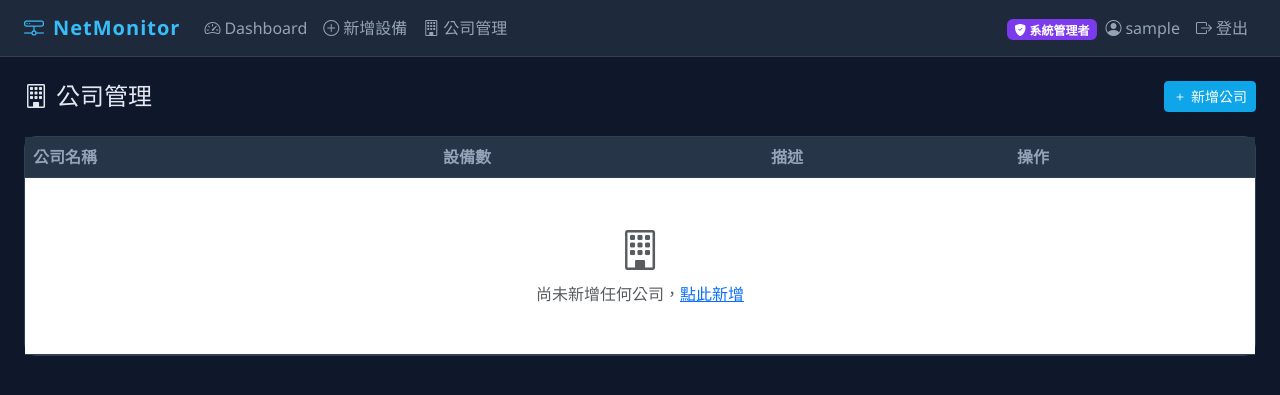
After one commit to syuming/nodeguard, a Django app: page /company/ in a window 1280 px wide. The commit adds this page. Shown: the top 395 px of the page. Run offline with Django 5.2, Linux system fonts and the light colour scheme; the visitor is signed in with stand-in values (Sample User, id 1); data comes from the database, SQL or seed files in the repository; data that the repository does not hold is empty.

Commit message:
feat: 新增公司管理頁面（僅系統管理者可見）
- forms.py：新增 CompanyForm
- views.py：新增 company_list / company_add / company_edit / company_delete
- urls.py：新增 /company/ 路由
- company_list.html：公司列表（含設備數、編輯、刪除）
- company_form.html：新增／編輯公司表單
- base.html：admin 角色才顯示「公司管理」導覽連結

Co-Authored-By: Claude Sonnet 4.6 <noreply@anthropic.com>

```diff
--- a/monitor/templates/monitor/base.html
+++ b/monitor/templates/monitor/base.html
@@ -53,7 +53,9 @@
       <ul class="navbar-nav me-auto">
         <li class="nav-item"><a class="nav-link" href="/"><i class="bi bi-speedometer2 me-1"></i>Dashboard</a></li>
         <li class="nav-item"><a class="nav-link" href="/device/add/"><i class="bi bi-plus-circle me-1"></i>新增設備</a></li>
-        <li class="nav-item"><a class="nav-link" href="/admin/"><i class="bi bi-tools me-1"></i>Admin</a></li>
+        {% if user.is_authenticated and user.profile.role == "admin" %}
+        <li class="nav-item"><a class="nav-link" href="/company/"><i class="bi bi-building me-1"></i>公司管理</a></li>
+        {% endif %}
       </ul>
       <ul class="navbar-nav">
         {% if user.is_authenticated %}
--- /dev/null
+++ b/monitor/templates/monitor/company_list.html
@@ -0,0 +1,58 @@
+{% extends "monitor/base.html" %}
+{% block title %}公司管理 - NetMonitor{% endblock %}
+
+{% block content %}
+<div class="d-flex justify-content-between align-items-center mb-4">
+  <h4 class="mb-0"><i class="bi bi-building me-2"></i>公司管理</h4>
+  <a href="/company/add/" class="btn btn-sm btn-primary">
+    <i class="bi bi-plus me-1"></i>新增公司
+  </a>
+</div>
+
+<div class="card">
+  <div class="card-body p-0">
+    <div class="table-responsive">
+      <table class="table table-hover mb-0">
+        <thead>
+          <tr>
+            <th>公司名稱</th>
+            <th>設備數</th>
+            <th>描述</th>
+            <th>操作</th>
+          </tr>
+        </thead>
+        <tbody>
+          {% for company in companies %}
+          <tr>
+            <td><i class="bi bi-building me-1" style="color:#38bdf8"></i>{{ company.name }}</td>
+            <td>
+              <span class="badge bg-secondary">{{ company.devices.count }}</span>
+            </td>
+            <td class="text-muted" style="font-size:.85rem">{{ company.description|default:"-" }}</td>
+            <td>
+              <a href="/company/{{ company.id }}/edit/" class="btn btn-sm btn-outline-warning">
+                <i class="bi bi-pencil"></i> 編輯
+              </a>
+              <form method="post" action="/company/{{ company.id }}/delete/" class="d-inline"
+                    onsubmit="return confirm('確定刪除「{{ company.name }}」？此操作將同時刪除該公司所有設備！')">
+                {% csrf_token %}
+                <button type="submit" class="btn btn-sm btn-outline-danger">
+                  <i class="bi bi-trash"></i> 刪除
+                </button>
+              </form>
+            </td>
+          </tr>
+          {% empty %}
+          <tr>
+            <td colspan="4" class="text-center text-muted py-5">
+              <i class="bi bi-building display-6 d-block mb-2"></i>
+              尚未新增任何公司，<a href="/company/add/">點此新增</a>
+            </td>
+          </tr>
+          {% endfor %}
+        </tbody>
+      </table>
+    </div>
+  </div>
+</div>
+{% endblock %}
--- a/monitor/urls.py
+++ b/monitor/urls.py
@@ -11,8 +11,15 @@ urlpatterns = [
     path("device/<int:pk>/edit/", views.device_edit, name="device_edit"),
     path("device/<int:pk>/delete/", views.device_delete, name="device_delete"),
 
+    path("company/", views.company_list, name="company_list"),
+    path("company/add/", views.company_add, name="company_add"),
+    path("company/<int:pk>/edit/", views.company_edit, name="company_edit"),
+    path("company/<int:pk>/delete/", views.company_delete, name="company_delete"),
+
     path("api/status/", views.api_device_status, name="api_status"),
     path("api/check-all/", views.api_check_all, name="api_check_all"),
     path("api/device/<int:pk>/check/", views.api_check_device, name="api_check_device"),
     path("api/device/<int:pk>/logs/", views.api_device_logs, name="api_device_logs"),
+    path("api/monitor/toggle/", views.api_monitor_toggle, name="api_monitor_toggle"),
+    path("api/monitor/status/", views.api_monitor_status, name="api_monitor_status"),
 ]
--- a/monitor/views.py
+++ b/monitor/views.py
@@ -8,7 +8,7 @@ from django.views.decorators.http import require_POST
 from django.contrib import messages
 
 from .models import Device, DeviceLog, Company, UserProfile, DowntimeRecord
-from .forms import DeviceForm
+from .forms import DeviceForm, CompanyForm
 from .utils import check_device
 
 # ── 持續監控全域狀態 ──────────────────────────────────────────────────────────
@@ -180,6 +180,62 @@ def device_delete(request, pk):
     return redirect("/")
 
 
+# ── Company CRUD（僅系統管理者） ───────────────────────────────────────────────
+
+@login_required
+def company_list(request):
+    profile = get_profile(request.user)
+    if not profile.is_admin:
+        raise Http404
+    companies = Company.objects.order_by("name")
+    return render(request, "monitor/company_list.html", {
+        "companies": companies, "profile": profile
+    })
+
+
+@login_required
+def company_add(request):
+    profile = get_profile(request.user)
+    if not profile.is_admin:
+        raise Http404
+    form = CompanyForm(request.POST or None)
+    if form.is_valid():
+        form.save()
+        messages.success(request, "公司已新增")
+        return redirect("/company/")
+    return render(request, "monitor/company_form.html", {
+        "form": form, "title": "新增公司", "profile": profile
+    })
+
+
+@login_required
+def company_edit(request, pk):
+    profile = get_profile(request.user)
+    if not profile.is_admin:
+        raise Http404
+    company = get_object_or_404(Company, pk=pk)
+    form = CompanyForm(request.POST or None, instance=company)
+    if form.is_valid():
+        form.save()
+        messages.success(request, "公司已更新")
+        return redirect("/company/")
+    return render(request, "monitor/company_form.html", {
+        "form": form, "title": "編輯公司", "profile": profile
+    })
+
+
+@login_required
+@require_POST
+def company_delete(request, pk):
+    profile = get_profile(request.user)
+    if not profile.is_admin:
+        raise Http404
+    company = get_object_or_404(Company, pk=pk)
+    company.delete()
+    messages.success(request, "公司已刪除")
+    return redirect("/company/")
+
+
 # ── API ───────────────────────────────────────────────────────────────────────
 
 @login_required
```
Also changed, not shown: monitor/forms.py (+9 -0 lines), monitor/templates/monitor/company_form.html (added, +39 -0 lines).
